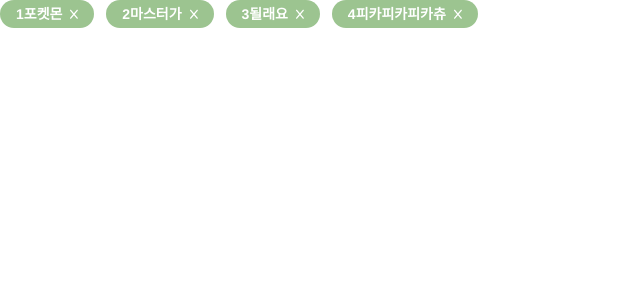
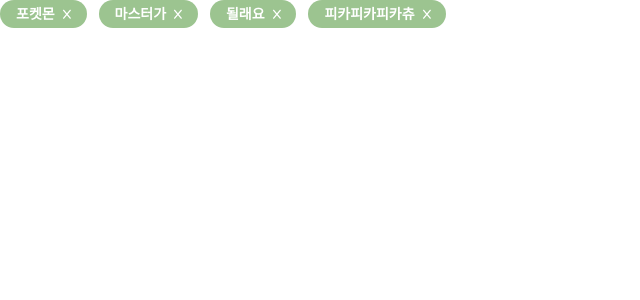
Before and after one commit to coding-union-kr/siltarae-fe, a Next.js app: page / in a window 1280 px wide. Shown: the top 300 px of the page, without its empty margins (0-640 px from the left). Built offline with nearby package versions, Linux system fonts and the light colour scheme.

Commit message:
feat: onClick 이벤트 추가

```diff
--- a/components/Tag.tsx
+++ b/components/Tag.tsx
@@ -11,7 +11,8 @@ export default function Tag() {
     { id: 4, title: "피카피카피카츄" },
   ]);
 
-  const onClickDelete = () => {
+  const onClickDelete = (tag: any) => {
+    setTempTitle(tempTitle.filter((work) => work.id !== tag.id));
     console.log("삭제기능 추가해야 됩니다.");
   };
 
@@ -22,11 +23,8 @@ export default function Tag() {
           key={tag.id}
           className="bg-[#9CC490] flex gap-2 items-center w-30 px-4 py-1 rounded-[20px] text-white text-sm font-semibold"
         >
-          <span>
-            {tag.id}
-            {tag.title}
-          </span>
-          <div onClick={onClickDelete} className="cursor-pointer">
+          <span>{tag.title}</span>
+          <div onClick={() => onClickDelete(tag)} className="cursor-pointer">
             <FontAwesomeIcon icon={faX} size="xs" />
           </div>
         </div>
```
